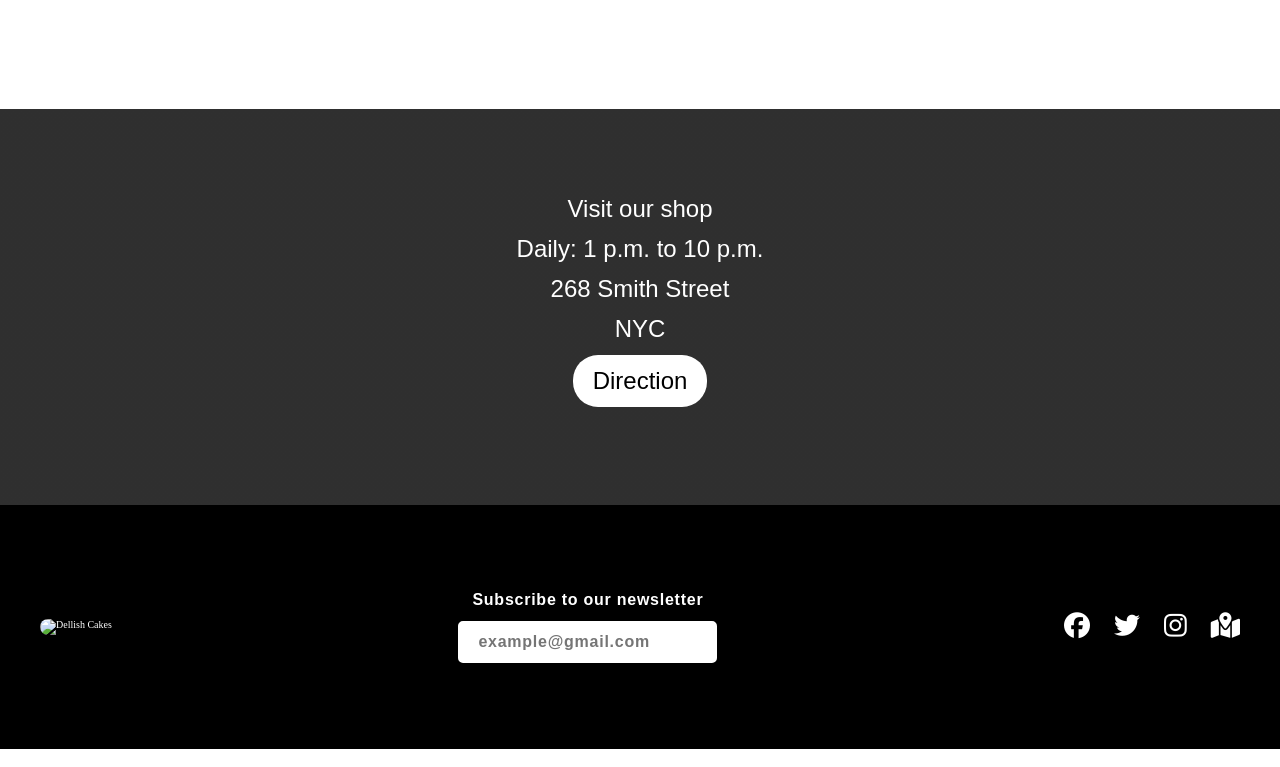
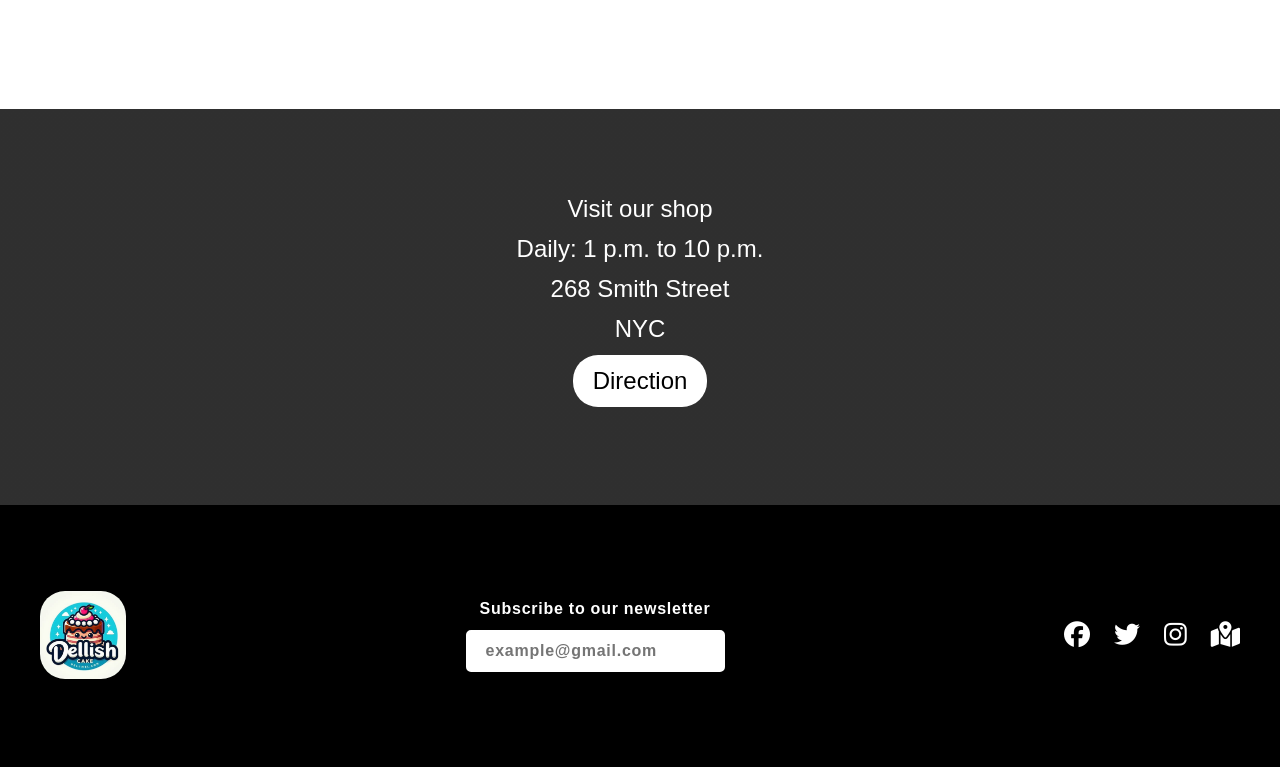
Before and after one commit to NishadS15/dellish, a plain HTML site: page index.html in a window 1280 px wide. Shown: the part 1821-2588 px from the top of the page. Drawn offline with Linux system fonts and the light colour scheme; some packages are replaced by stand-ins of ours; the site is published under a folder, as on GitHub Pages, so addresses that start at the root find nothing; a script that the page names is missing; a web font is replaced by a local one.

Commit message:
Update index.html

```diff
--- a/index.html
+++ b/index.html
@@ -115,7 +115,7 @@
       <div class="row">
         <div class="footer-ct">
           <div class="ft-logo">
-            <img src="/img/logo.jpeg" alt="Dellish Cakes" />
+            <img src="img/logo.jpeg" alt="Dellish Cakes" />
           </div>
           <div class="news-letter">
             <form action="">
```
